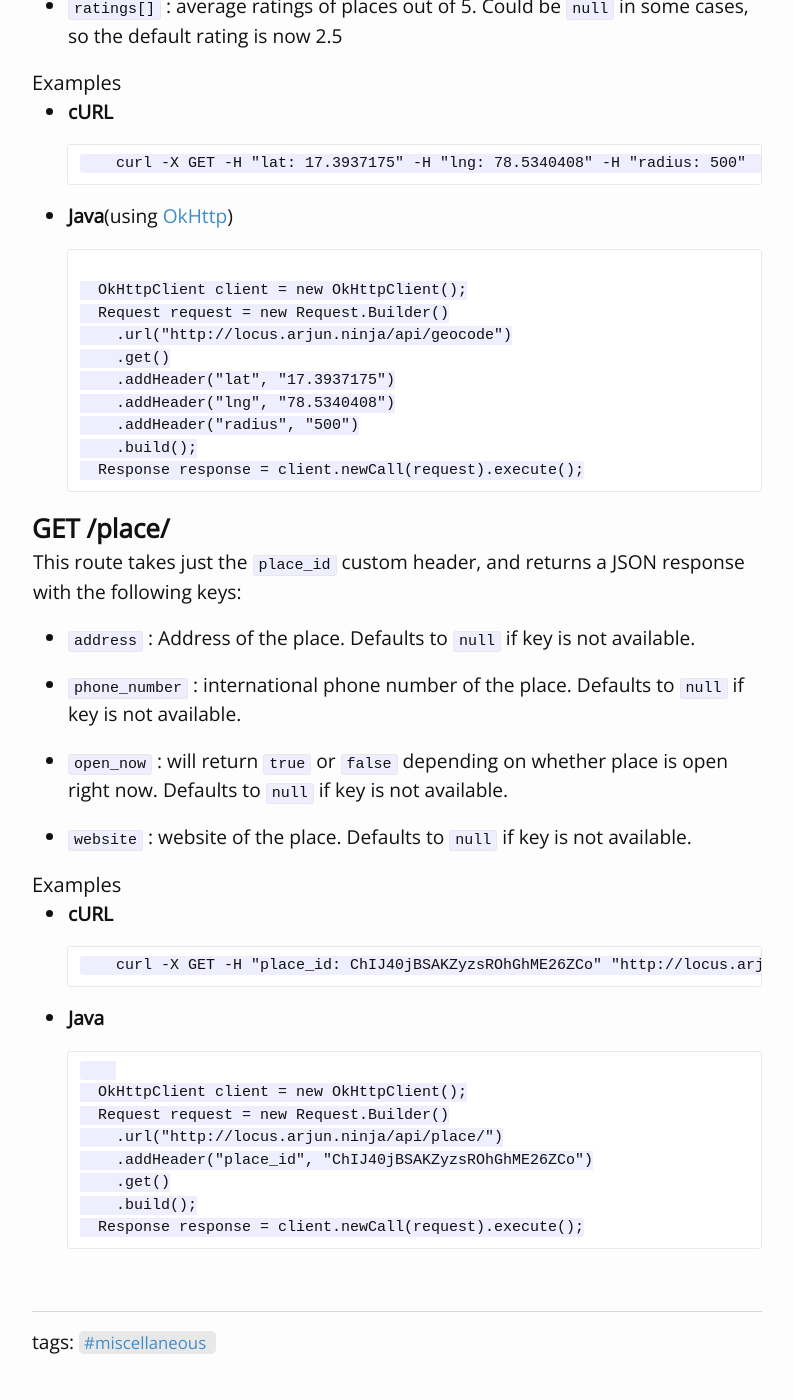
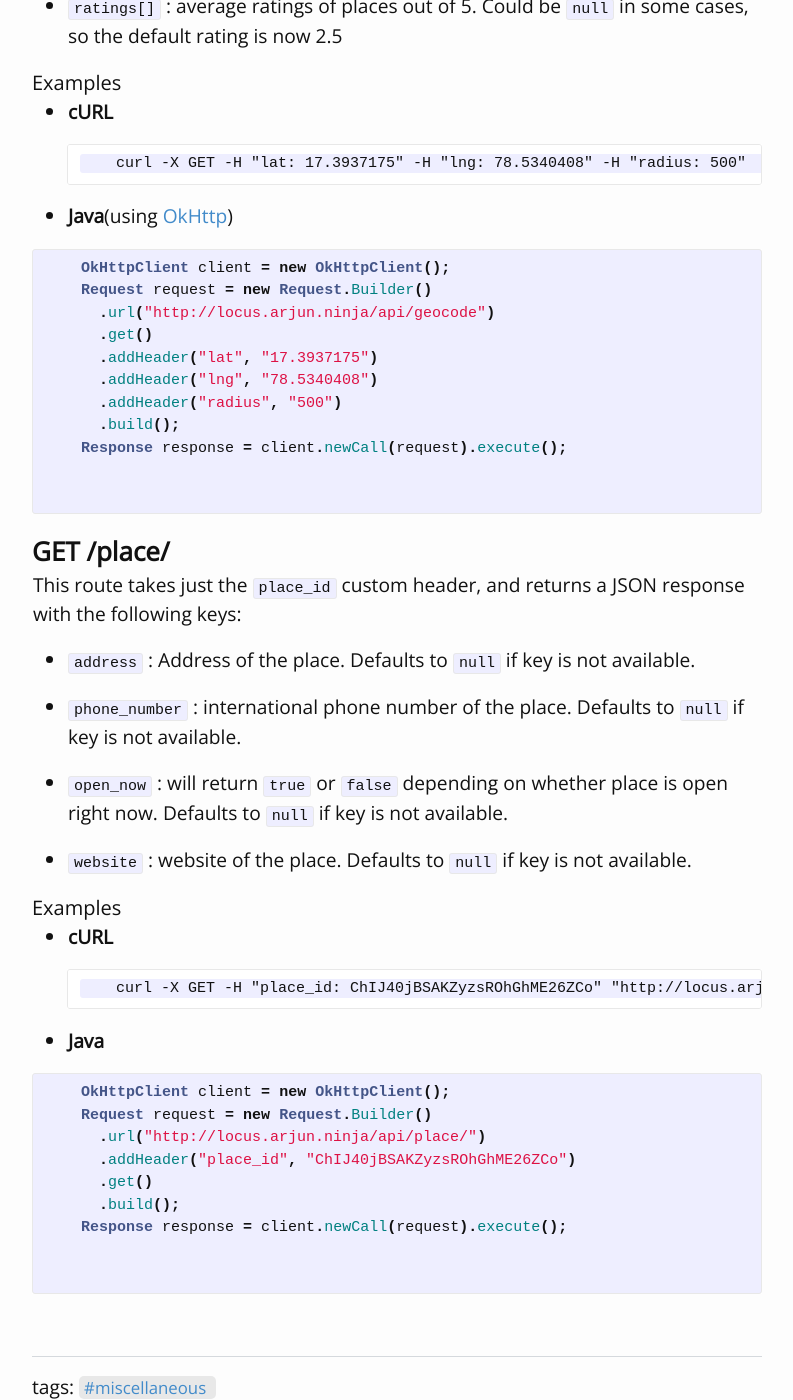
Before and after one commit to arjunnn/blog, a Jekyll site: the page built from _posts/2016-03-23-locus-api.md, in a window 1280 px wide and 1400 px high, scrolled down 1178 px. Shown: the whole window, without its empty margins (243-1036 px from the left). Built offline with Jekyll 4.4.1, drawn with Linux system fonts in a browser that asks for light colours; some web fonts are replaced.

Commit message:
rouge syntax highlighting

````diff
--- a/_posts/2016-03-23-locus-api.md
+++ b/_posts/2016-03-23-locus-api.md
@@ -44,7 +44,7 @@ The following routes are available:
 
 - **Java**(using [OkHttp](https://square.github.io/okhttp/))
 
-    ```
+    {% highlight java %}
 
     OkHttpClient client = new OkHttpClient();
     Request request = new Request.Builder()
@@ -55,7 +55,9 @@ The following routes are available:
       .addHeader("radius", "500")
       .build();
     Response response = client.newCall(request).execute();
-    ```
+
+    {% endhighlight %}
+
 
 ### **GET /place/**
 
@@ -80,7 +82,7 @@ The following routes are available:
 
 - **Java**
 
-    ```
+    {% highlight java %}
 
     OkHttpClient client = new OkHttpClient();
     Request request = new Request.Builder()
@@ -89,6 +91,7 @@ The following routes are available:
       .get()
       .build();
     Response response = client.newCall(request).execute();
-    ```
+
+    {% endhighlight %}
 
 <!-- NOTE: THIS API IS POWERED BY GOOGLE PLACES WEB API -->
````
